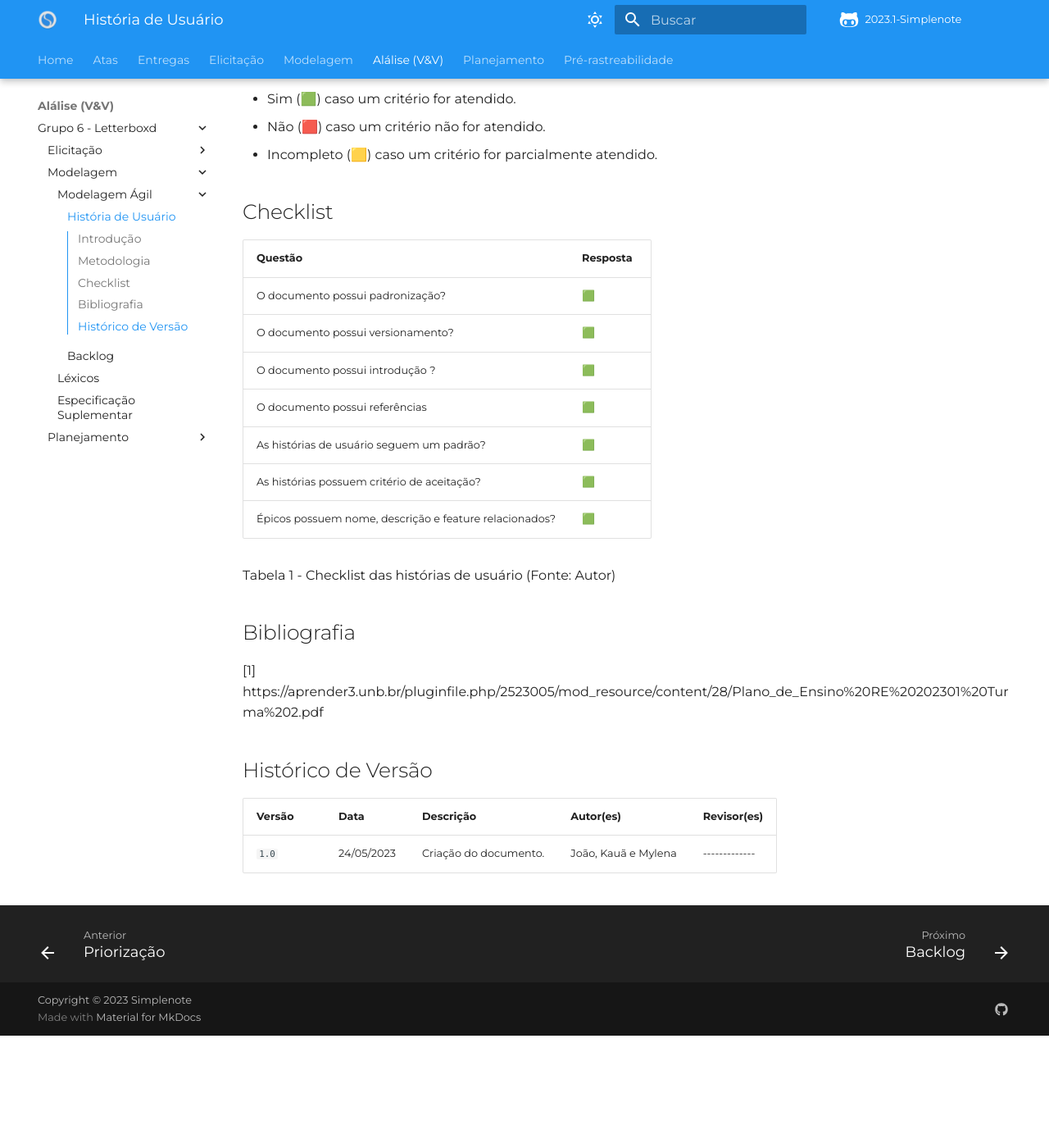
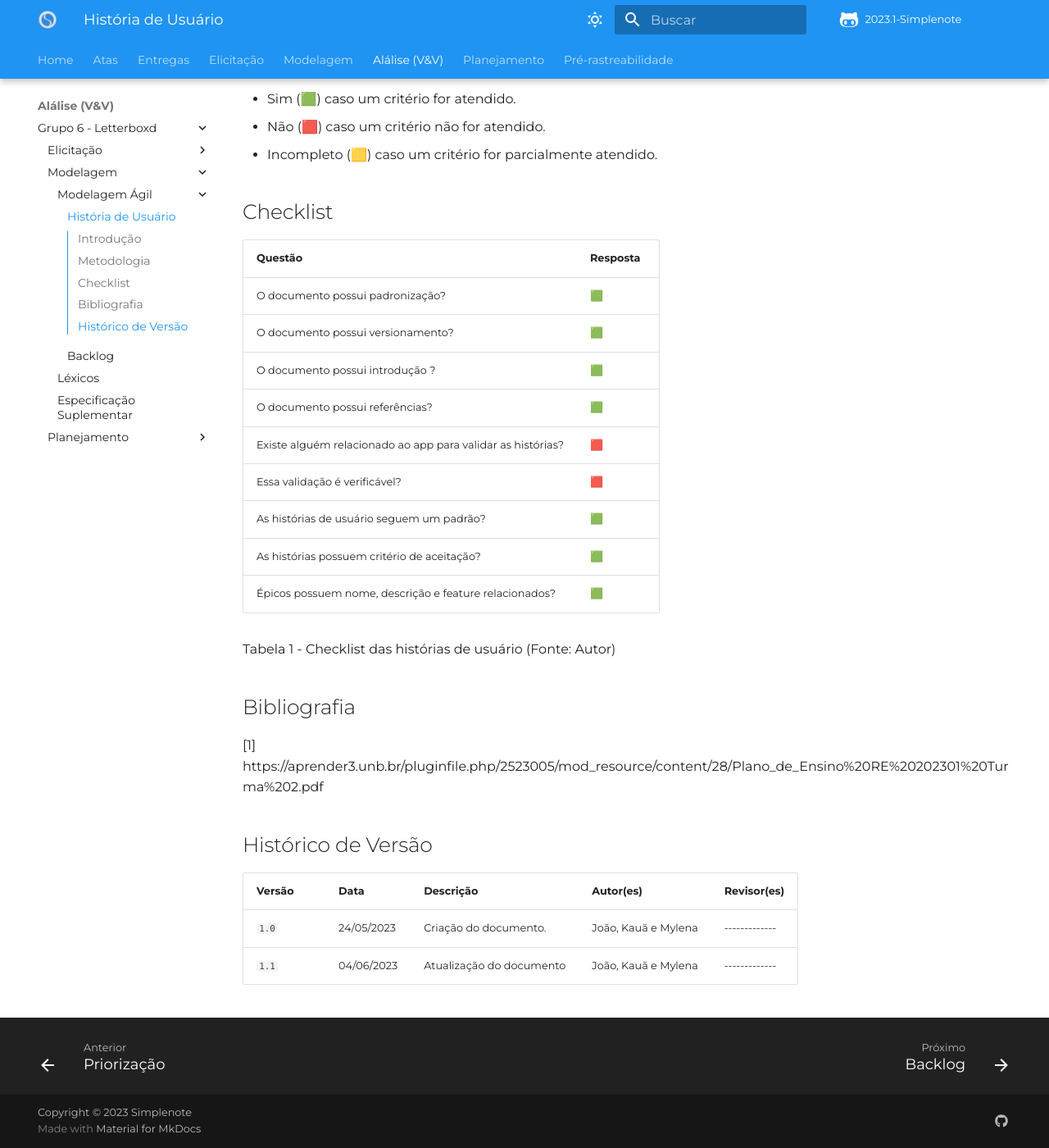
Before and after one commit to Requisitos-de-Software/2023.1-Simplenote, an MkDocs documentation site: the page built from docs/analise/modelagem/Agil/Historias_de_usuario.md, in a window 1280 px wide and 1400 px high, scrolled down 354 px. Shown: the whole window at 82% size. Built offline with MkDocs 1.6.1 and Material for MkDocs 9.7.7, drawn with Linux system fonts in a browser that asks for light colours; some web fonts are replaced; comment, search, counter and statistics services are not loaded; before the commit the page ends 1617 px from its top, so only the background shows below that.

Commit message:
Update Historias_de_usuario.md

```diff
--- a/docs/analise/modelagem/Agil/Historias_de_usuario.md
+++ b/docs/analise/modelagem/Agil/Historias_de_usuario.md
@@ -18,7 +18,9 @@
 |O documento possui padronização?|🟩|
 |O documento possui versionamento?|🟩|
 |O documento possui introdução ?|🟩|
-|O documento possui referências |🟩|
+|O documento possui referências? |🟩|
+|Existe alguém relacionado ao app para validar as histórias?|🟥|
+|Essa validação é verificável? |🟥|
 |As histórias de usuário seguem um padrão?|🟩|
 |As histórias possuem critério de aceitação?|🟩|
 |Épicos possuem nome, descrição e feature relacionados?|🟩|
@@ -33,3 +35,4 @@
 | Versão | Data          | Descrição                          | Autor(es)     |  Revisor(es)  |
 | ------ | ------------- | ---------------------------------- | ------------- | ------------- |
 | `1.0`  | 24/05/2023    | Criação do documento.              |  João, Kauã e Mylena  | ------------- |
+| `1.1`  | 04/06/2023    | Atualização do documento              |  João, Kauã e Mylena  | ------------- |
```
